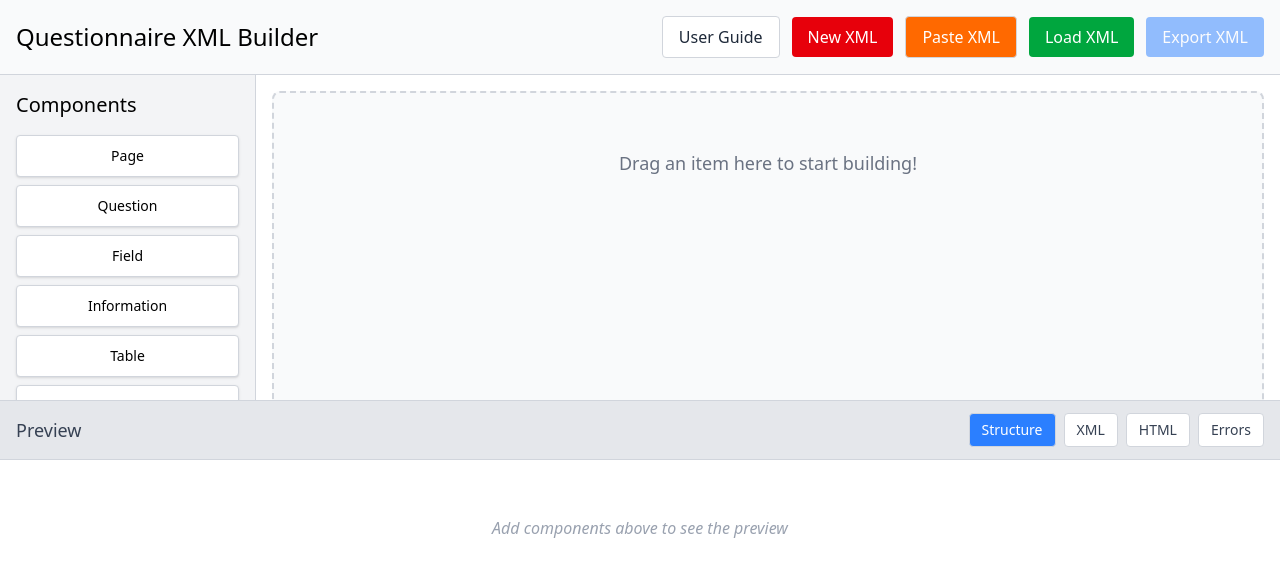
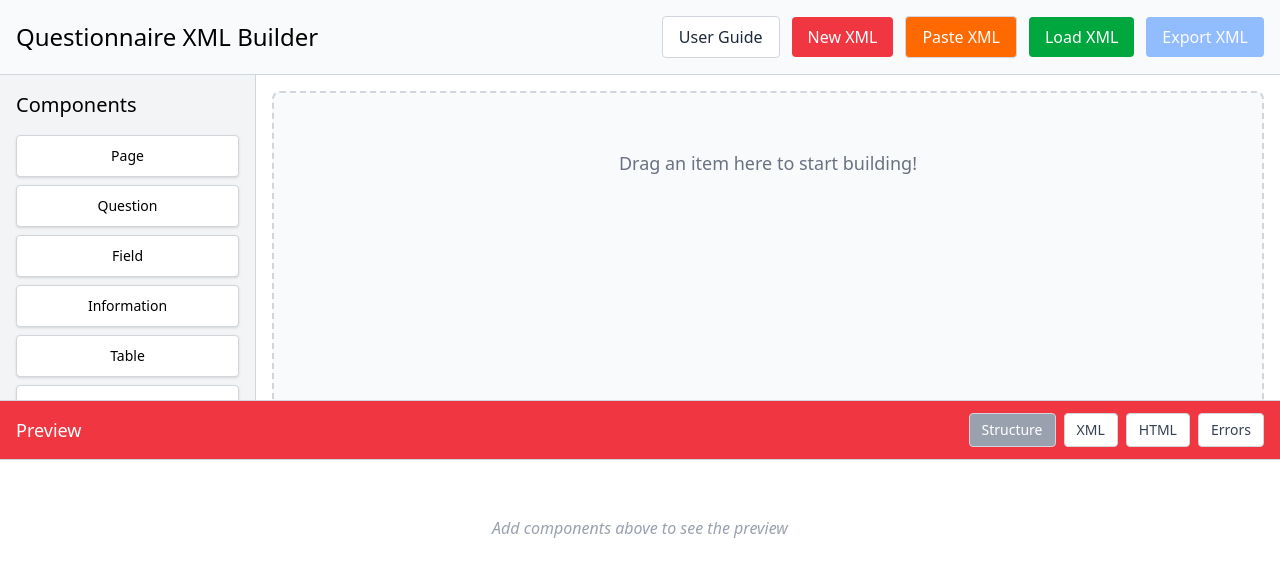
Before and after one commit to TaiChiLe/QuestionnaireBuilder, a React (Vite) app: page / in a window 1280 px wide. Shown: the top 576 px of the page. Built offline with nearby package versions, Linux system fonts and the light colour scheme.

Commit message:
[FEATURE] Colour layout changes

```diff
--- a/src/App.jsx
+++ b/src/App.jsx
@@ -1176,7 +1176,7 @@
             </button>
             <button
               onClick={handleNewXml}
-              className="px-4 py-2 bg-red-600 text-white border-none rounded cursor-pointer text-base hover:bg-red-700 transition-colors"
+              className="px-4 py-2 bg-[#f03741] text-white border-none rounded cursor-pointer text-base hover:bg-red-700 transition-colors"
             >
               New XML
             </button>
@@ -1192,7 +1192,7 @@
             </div>
             <button
               onClick={handleExportXml}
-              className="px-4 py-2 bg-blue-500 text-white border-none rounded cursor-pointer text-base disabled:opacity-50 disabled:cursor-not-allowed"
+              className="px-4 py-2 bg-blue-500 text-white border-none rounded cursor-pointer text-base disabled:opacity-50 disabled:cursor-not-allowed hover:bg-blue-600"
               disabled={droppedItems.length === 0}
             >
               Export XML
--- a/src/components/DroppableItem.jsx
+++ b/src/components/DroppableItem.jsx
@@ -129,7 +129,7 @@
               e.stopPropagation();
               onRemove(item.id);
             }}
-            className="px-4 py-3 bg-red-50 text-red-600 border border-red-200 rounded text-xs font-bold relative z-10 cursor-pointer hover:bg-red-100"
+            className="px-4 py-3 bg-red-50 text-[#f03741] border border-red-200 rounded text-xs font-bold relative z-10 cursor-pointer hover:bg-red-100"
             onMouseDown={(e) => e.stopPropagation()}
             onPointerDown={(e) => e.stopPropagation()}
           >
--- a/src/components/PreviewSection.jsx
+++ b/src/components/PreviewSection.jsx
@@ -10,12 +10,12 @@
 
   return (
     <div
-      className="border-t border-gray-300 bg-gray-50 flex flex-col"
+      className="border-t border-gray-300 bg-[#f03741] flex flex-col"
       style={{ height: 'calc(50vh)' }}
     >
       {/* Preview Header */}
-      <div className="px-4 py-3 border-b border-gray-300 bg-gray-200 flex justify-between items-center">
-        <h3 className="m-0 text-lg text-gray-700">Preview</h3>
+      <div className="px-4 py-3 border-b border-gray-300 bg-[#f03741] flex justify-between items-center">
+        <h3 className="m-0 text-lg text-white">Preview</h3>
         <div className="flex gap-2">
           {['structure', 'xml', 'html', 'errors'].map((mode) => (
             <button
@@ -23,7 +23,7 @@
               onClick={() => setPreviewMode(mode)}
               className={`px-3 py-1.5 border border-gray-300 rounded cursor-pointer text-sm ${
                 previewMode === mode
-                  ? 'bg-blue-500 text-white'
+                  ? 'bg-gray-400 text-white'
                   : 'bg-white text-gray-700'
               }`}
             >
```
